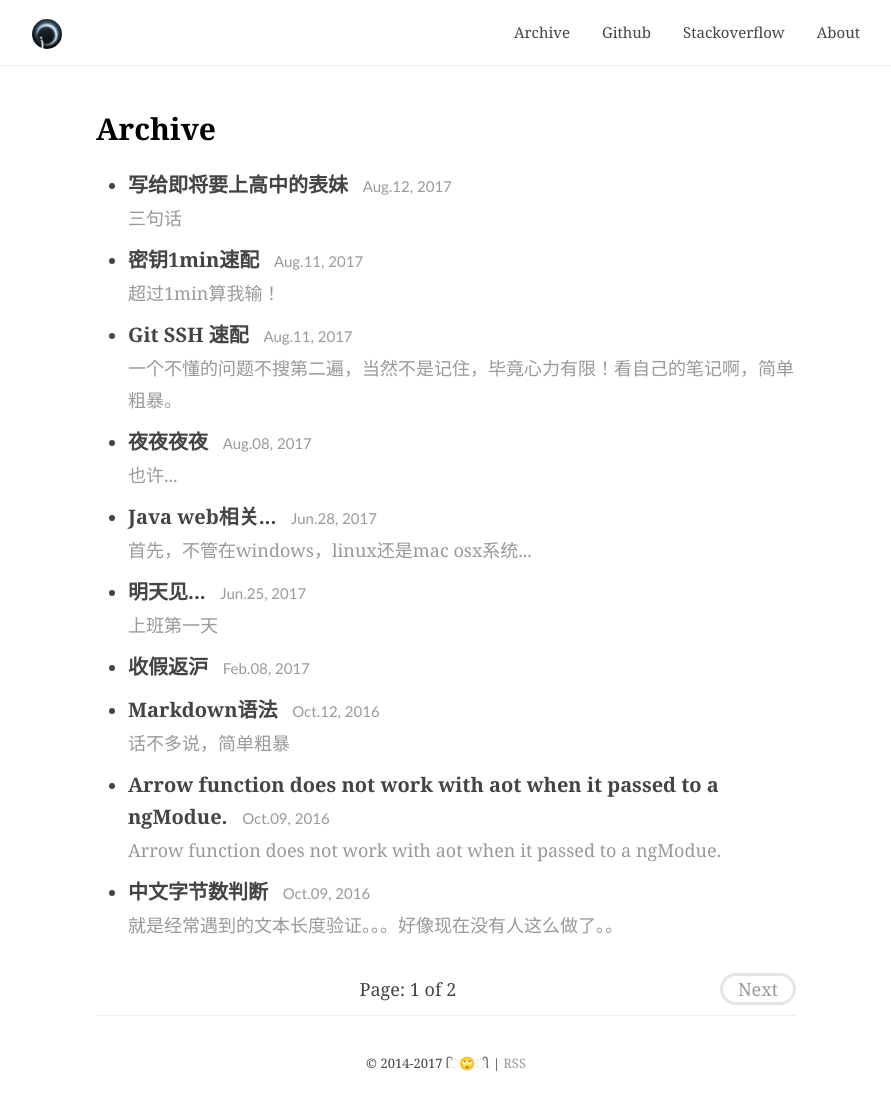
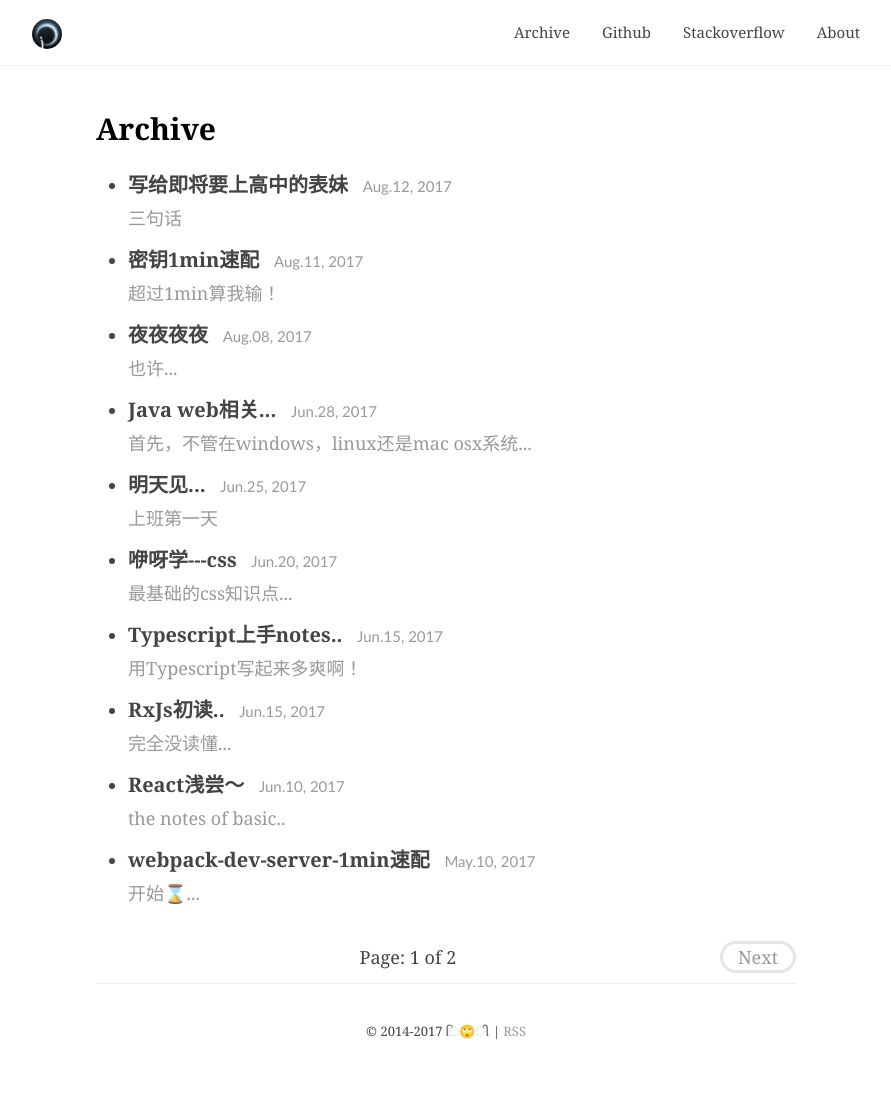
Before and after one commit to Nunchakus888/essay, a Jekyll site: the page built from archive/index.html, in a window 1280 px wide. Shown: the whole page, without its empty margins (194-1085 px from the left). Built offline with Jekyll 4.4.1, drawn with Linux system fonts in a browser that asks for light colours; the list of posts is cut into pages by our own code; comment, search, counter and statistics services are not loaded; after the commit the page ends 1079 px from its top, so only the background shows below that.

Commit message:
😠😫😫😫😫😫

````diff
--- a/_posts/2017-08-12-git-ssh.markdown
+++ /dev/null
@@ -1,41 +0,0 @@
----
-layout: post
-title:  Git SSH 速配
-date:   2017-08-12 01:08:08 +0800
-categories: diary
-location: ShangHai, China
-description: 一个不懂的问题不搜第二遍，当然不是记住，毕竟心力有限！看自己的笔记啊，简单粗暴。
-tail: 我是小尾巴～～
-cover: "封面？"
----
----
-
-## 简单粗暴，1-2-3-4-5-6 ·step
-+ 进入目录：
-    ```
-        cd ~/.ssh
-    ```
-+ 自动生成密🔑文件，文件名可自定义，默认rsa
-    ```
-        ssh-keygen -t rsa -C "hello@world.com" -b 4096
-    ```
-
-+ 将`publicKey`公🔑添加到本地ssh环境，否则会`permission denied`！
-    ```
-        ssh-add rsa
-    ```
-+ copy🔑
-    ```
-        pbcopy < ~/.ssh/rsa.pub
-    ```
-    或者查看，手动copy
-    ```
-        cat id_rsa.pub
-    ```
-+ 在git仓库添加ssh key，直接粘。
-
-+ 测试：
-    ```
-        ssh -T git@mdzz.im
-    ```
-+ over
--- a/_posts/FE/webpack.md
+++ b/_posts/FE/2017-05-10-webpack-dev-server-1min速配.md
@@ -1,3 +1,13 @@
+---
+layout: post
+title:  webpack-dev-server-1min速配
+date:   2017-05-10
+categories: diary
+location: ShangHai, China
+description: 开始⌛️...
+tail: 超过1min就再花1分钟😁
+---
+---
 ##### webpack-dev-server速配：
 简单粗暴 123...
 + + + + +
--- a/_posts/FE/react-notes.md
+++ b/_posts/FE/2017-06-10-react-notes.md
@@ -1,3 +1,13 @@
+---
+layout: post
+title:  React浅尝～
+date:   2017-06-10
+categories: diary
+location: ShangHai, China
+description: the notes of basic..
+tail:
+---
+---
 ### Notes..
 
 + state :
--- a/_posts/FE/readRxjs.md
+++ b/_posts/FE/2017-06-15-readRxjs.md
@@ -1,3 +1,13 @@
+---
+layout: post
+title:  RxJs初读..
+date:   2017-06-15
+categories: diary
+location: ShangHai, China
+description: 完全没读懂...
+tail: 特别喜欢这种✍️风格
+---
+---
 ### Observble
 
 ```
--- a/_posts/FE/typescript.md
+++ b/_posts/FE/2017-06-15-typescript.md
@@ -1,3 +1,13 @@
+---
+layout: post
+title:  Typescript上手notes..
+date:   2017-06-15
+categories: diary
+location: ShangHai, China
+description: 用Typescript写起来多爽啊！
+tail: To be continued...
+---
+---
 # Typescript learn notes~~
 
 1.Typescript类型断言，将 something 断言成 string
````
Also changed, not shown: other parts of _posts/FE/2017-06-15-readRxjs.md (+1 -0 lines), _posts/FE/2017-06-20-咿呀学css.md (renamed from _posts/FE/css.md, +10 -0 lines).
